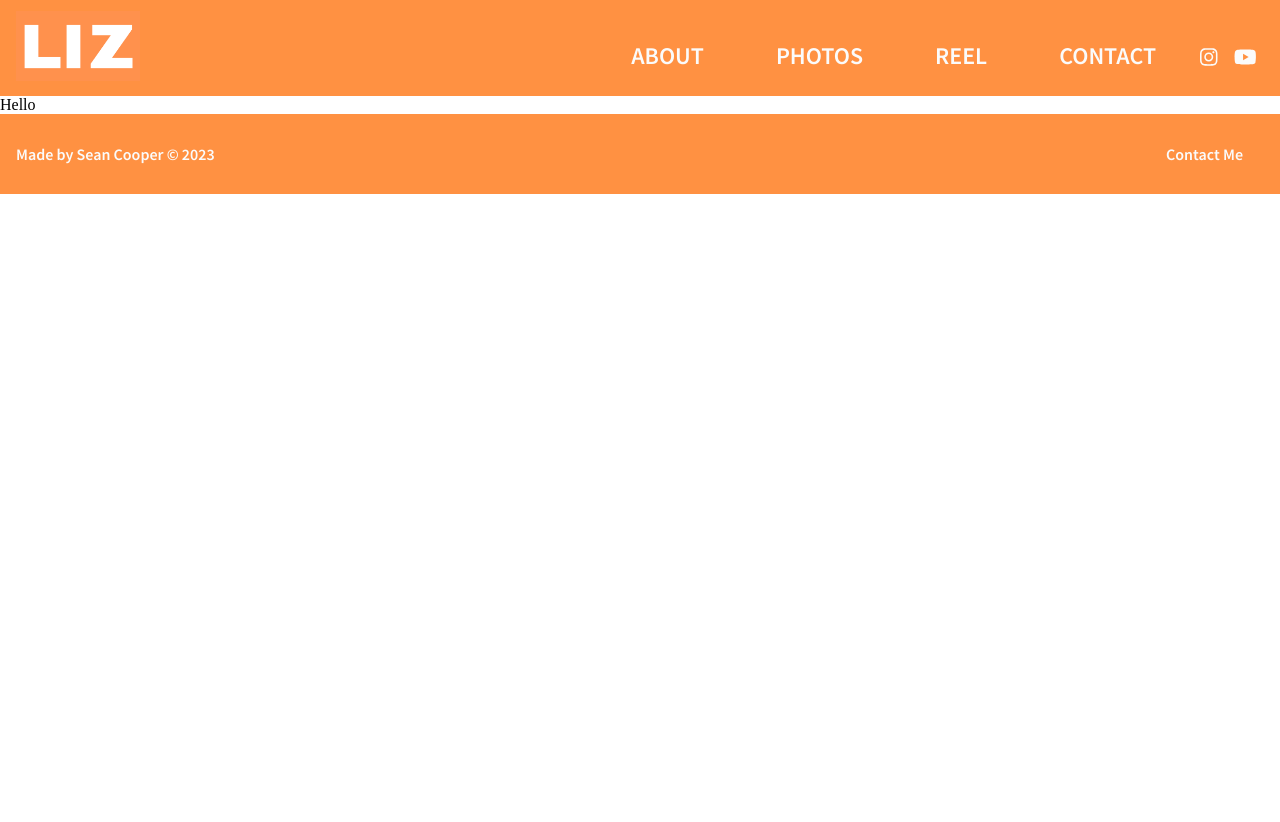
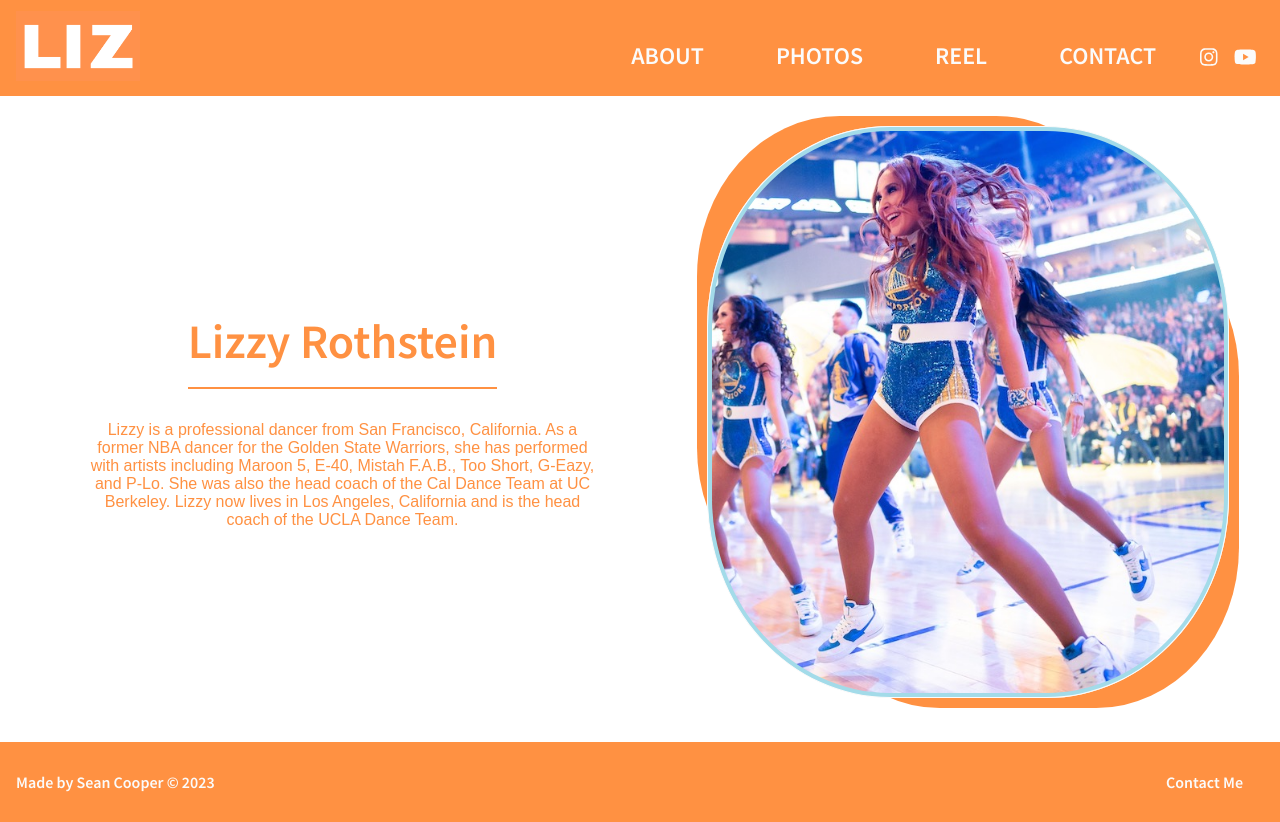
Before and after one commit to scoops52/LizzyMeg3.0, a Next.js app: page /about in a window 1280 px wide. Before the commit the page ends 800 px from the top, so only its background shows below. Built offline with nearby package versions, Linux system fonts and the light colour scheme.

Commit message:
add about page

```diff
--- a/src/pages/about.js
+++ b/src/pages/about.js
@@ -1,12 +1,24 @@
-import NavBar from '@/components/NavBar'
-import React from 'react'
+import React from 'react';
+import Image from 'next/image';
+import about from '../../public/assets/liz-warriors.jpg';
+import AboutStyles from '@/styles/AboutStyles.module.scss'
 
-const about = () => {
+const About = () => {
   return (
-    <div>
-        Hello
+        <div className={AboutStyles.container}>
+      <div className={AboutStyles.textContainer}>
+        <h1>Lizzy Rothstein</h1>
+        <p>Lizzy is a professional dancer from San Francisco, California. As a former NBA dancer for the Golden State Warriors, she has performed with artists including Maroon 5, E-40, Mistah F.A.B., Too Short, G-Eazy, and P-Lo. She was also the head coach of the Cal Dance Team at UC Berkeley. Lizzy now lives in Los Angeles, California and is the head coach of the UCLA Dance Team.</p>
+      </div>
+      <div className={AboutStyles.imageContainer}>
+        <Image
+            src={about}
+            alt="Chase Center with the Warriors Dance Team"
+            className={AboutStyles.image}
+            />
+      </div>
     </div>
   )
 }
 
-export default about
+export default About
--- /dev/null
+++ b/src/styles/AboutStyles.module.scss
@@ -0,0 +1,56 @@
+@use 'variables.module' as *;
+
+.container {
+    display: flex;
+    width: 100%;
+    justify-content: space-around;
+
+}
+
+.imageContainer, .textContainer {
+    display: flex;
+    flex-direction: column;
+    justify-content: center;
+    align-items: center;
+    flex: 0 0 auto;
+    width: 40%;
+    height: calc(100vh - 200px);
+    min-height: 600px;
+    margin-top: 1rem;
+
+}
+
+.textContainer {
+
+    text-align: center;
+    margin-left: 30px;
+    margin-bottom: 30px;
+
+    h1 {
+        font-size: 3rem;
+        font-family: $primary-font;
+        color: $orange-color;
+        border-bottom: 2px solid $orange-color;
+        padding-bottom: 1rem;
+        margin-bottom: 1rem;
+    }
+
+    p {
+        font-family: $secondary-font;
+        color: $orange-color
+    }
+}
+
+
+
+.image {
+    max-width: 100%;
+    height: auto;
+    padding: 0.25rem;
+    background-color: rgba(73, 183, 211, 0.5);;
+    border: 1px solid $white-color;
+    border-radius: 35%;
+    box-shadow:
+    -50px -50px 0 -40px $orange-color,
+    50px 50px 0 -40px $orange-color;
+}
```
Also changed, not shown: public/assets/liz-warriors.jpg (added).
